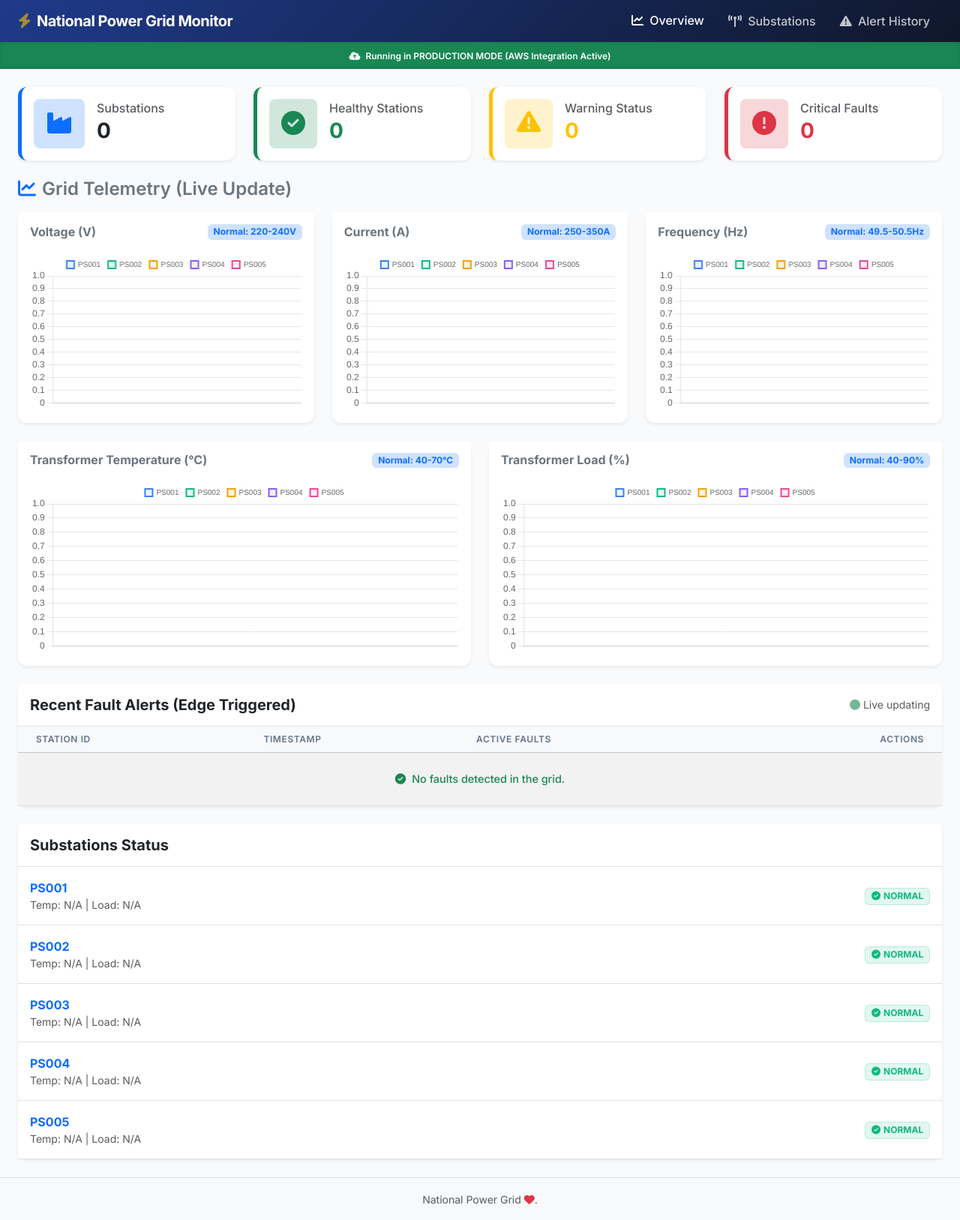
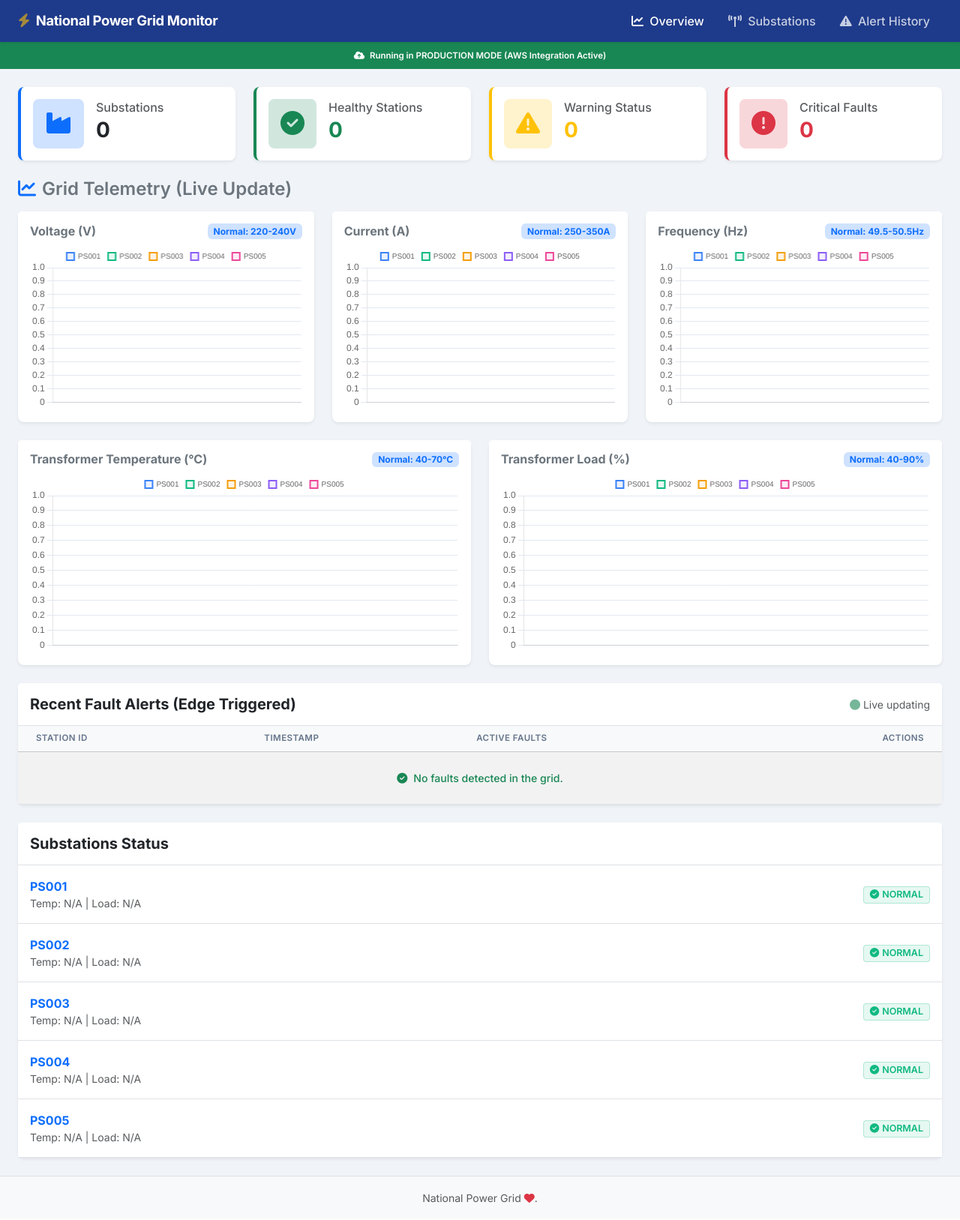
Before and after one commit to arun1027/Power-Grid-Monitor, a Flask app: page / in a window 1280 px wide. Shown: the whole page at 75% size. After the commit the page ends 1604 px from the top, so only its background shows below. Run offline with Flask 3, Linux system fonts and the light colour scheme; data that the repository does not hold is empty.

Commit message:
fixed issues

```diff
--- a/dashboard/app.py
+++ b/dashboard/app.py
@@ -26,34 +26,51 @@ def convert(item):
     new = {}
 
     for k, v in item.items():
-
         if isinstance(v, Decimal):
-
             if v % 1 == 0:
                 new[k] = int(v)
             else:
                 new[k] = float(v)
-
         else:
             new[k] = v
 
     return new
 
 
-def fetch_latest(limit=50):
+def scan_table_items():
+    """Scan DynamoDB table fully with pagination."""
+    items = []
+    try:
+        response = table.scan()
+        items.extend(response.get("Items", []))
+        while response.get("LastEvaluatedKey"):
+            response = table.scan(ExclusiveStartKey=response["LastEvaluatedKey"])
+            items.extend(response.get("Items", []))
+    except Exception as e:
+        print(f"[DYNAMODB ERROR] Failed to scan table '{TABLE_NAME}': {e}")
+        raise
+    return items
+
+
+def fetch_latest(limit=50, order="asc", station=None):
     """Scan DynamoDB table and return the most recent records sorted by timestamp."""
     try:
-        response = table.scan()
-        items = response.get("Items", [])
-        print(f"[DYNAMODB LOG] Scanned {len(items)} items from table '{TABLE_NAME}'.")
+        items = scan_table_items()
+        original_count = len(items)
 
-        # Sort newest first
-        items.sort(
-            key=lambda x: x.get("timestamp", ""),
-            reverse=True
-        )
+        if station:
+            items = [item for item in items if item.get("station_id") == station]
 
-        items = items[:limit]
+        print(f"[DYNAMODB LOG] Scanned {original_count} items from table '{TABLE_NAME}' and filtered to {len(items)} for station={station}.")
+
+        reverse = order.lower() == "desc"
+        items.sort(key=lambda x: x.get("timestamp", ""), reverse=reverse)
+
+        if reverse:
+            items = items[:limit]
+        else:
+            items = items[-limit:]
+
         return [convert(i) for i in items]
     except Exception as e:
         print(f"[DYNAMODB ERROR] Failed to fetch data from DynamoDB: {e}")
@@ -97,15 +114,12 @@ def alerts():
 def telemetry():
     """Returns latest telemetry records, optionally filtered by station_id."""
     station = request.args.get("station_id")
+    limit = request.args.get("limit", default=100, type=int)
+    order = request.args.get("order", default="asc", type=str).lower()
+    if order not in ("asc", "desc"):
+        order = "asc"
 
-    data = fetch_latest(100)
-
-    if station:
-        data = [
-            x for x in data
-            if x["station_id"] == station
-        ]
-
+    data = fetch_latest(limit=limit, order=order, station=station)
     return jsonify(data)
 
 
@@ -114,26 +128,33 @@ def status():
     """Returns per-station latest status and summary counts."""
     data = fetch_latest(100)
 
-    # Get the most recent reading for each station
+    # Get the MOST RECENT reading for each station.
+    # data is sorted ascending (oldest first), so we overwrite repeatedly
+    # to end up with the LAST (newest) reading per station.
     latest = {}
 
     for row in data:
 
         sid = row["station_id"]
+        latest[sid] = row   # always overwrite — last write = newest record
 
-        if sid not in latest:
-            latest[sid] = row
-
-    # Count station health states
+    # Count station health states by reading the status field directly
+    # status == "NORMAL" -> healthy
+    # status contains one fault -> warning
+    # status contains multiple faults (comma-separated) -> critical
     healthy = 0
     warning = 0
     critical = 0
 
     for station in latest.values():
-
-        if station["status"] == "NORMAL":
+        s = station.get("status", "NORMAL")
+        if s == "NORMAL":
             healthy += 1
+        elif "," in s:
+            # Multiple faults = critical
+            critical += 1
         else:
+            # Single fault = warning
             warning += 1
 
     return jsonify({
@@ -148,15 +169,10 @@ def status():
 @app.route("/api/alerts")
 def api_alerts():
     """Returns all non-NORMAL readings as the fault/alert list."""
-    data = fetch_latest(200)
+    limit = request.args.get("limit", default=200, type=int)
+    data = fetch_latest(limit=limit, order="desc")
 
-    alerts = []
-
-    for row in data:
-
-        if row["status"] != "NORMAL":
-            alerts.append(row)
-
+    alerts = [row for row in data if row.get("status") != "NORMAL"]
     return jsonify(alerts)
 
 
--- a/dashboard/static/css/style.css
+++ b/dashboard/static/css/style.css
@@ -1,174 +1,132 @@
-/* style.css - Custom stylesheet for National Power Grid Monitor */
+/* style.css - National Power Grid Monitor — Clean Theme */
 
-/* --- Custom Variables & Theme Tokens --- */
+/* --- Theme Variables --- */
 :root {
-    --primary-blue: #1e3a8a;       /* Dark Blue for Navigation */
-    --accent-blue: #3b82f6;        /* Light Teal/Blue accents */
-    --grid-bg: #f8fafc;            /* Off-white grid background */
-    --card-shadow: 0 4px 6px -1px rgb(0 0 0 / 0.05), 0 2px 4px -2px rgb(0 0 0 / 0.05);
-    --card-shadow-hover: 0 10px 15px -3px rgb(0 0 0 / 0.1), 0 4px 6px -4px rgb(0 0 0 / 0.1);
-
-    /* Semantic Colors */
-    --status-healthy: #10b981;     /* Emerald Green */
-    --status-warning: #f59e0b;     /* Amber Yellow */
-    --status-critical: #ef4444;    /* Rose Red */
-
-    --text-primary: #1e293b;
-    --text-secondary: #64748b;
+    --primary:    #1e3a8a;   /* Navy blue */
+    --accent:     #3b82f6;   /* Blue */
+    --healthy:    #10b981;   /* Green */
+    --warning:    #f59e0b;   /* Amber */
+    --critical:   #ef4444;   /* Red */
+    --bg:         #f0f4f8;
+    --card-bg:    #ffffff;
+    --border:     #e2e8f0;
+    --text:       #1e293b;
+    --muted:      #64748b;
 }
 
+/* --- Base --- */
 body {
     font-family: 'Inter', sans-serif;
-    background-color: var(--grid-bg);
-    color: var(--text-primary);
+    background-color: var(--bg);
+    color: var(--text);
     min-height: 100vh;
     display: flex;
     flex-direction: column;
 }
 
-/* --- Navigation --- */
+/* --- Navbar --- */
 .bg-grid-blue {
-    background: linear-gradient(135deg, #1e3a8a 0%, #0f172a 100%);
+    background-color: var(--primary);
 }
 
 .navbar-brand {
-    font-size: 1.25rem;
-    letter-spacing: -0.025em;
+    font-size: 1.15rem;
+    font-weight: 700;
+    letter-spacing: -0.02em;
 }
 
-.tracking-tight {
-    letter-spacing: -0.025em;
-}
+.tracking-tight { letter-spacing: -0.02em; }
 
 .navbar .nav-link {
-    color: rgba(255, 255, 255, 0.75);
-    transition: color 0.2s ease, transform 0.2s ease;
+    color: rgba(255,255,255,0.75);
 }
-
 .navbar .nav-link:hover,
 .navbar .nav-link.active {
     color: #ffffff !important;
-    transform: translateY(-1px);
 }
 
+/* --- Environment banner --- */
 .environment-badge {
-    box-shadow: inset 0 -2px 5px rgba(0, 0, 0, 0.1);
-    font-size: 0.85rem;
+    font-size: 0.82rem;
 }
 
-/* --- Cards and Grid --- */
+/* --- Cards --- */
 .card {
-    transition: transform 0.2s ease, box-shadow 0.2s ease;
-    border-radius: 12px;
+    background: var(--card-bg);
+    border: 1px solid var(--border);
+    border-radius: 8px;
 }
 
 .card-stat {
-    border-left-width: 5px !important;
-}
-
-.card-stat:hover {
-    transform: translateY(-2px);
-    box-shadow: var(--card-shadow-hover) !important;
+    border-left-width: 4px !important;
 }
 
 .card-kpi {
-    border: 1px solid rgba(0, 0, 0, 0.05);
+    border: 1px solid var(--border);
 }
 
-.card-kpi .h3 {
-    letter-spacing: -0.05em;
-}
-
-/* --- Badges & Highlights --- */
+/* --- Status Badges --- */
 .badge-healthy {
-    background-color: rgba(16, 185, 129, 0.12);
-    color: var(--status-healthy);
-    border: 1px solid rgba(16, 185, 129, 0.2);
+    background-color: rgba(16,185,129,0.1);
+    color: var(--healthy);
+    border: 1px solid rgba(16,185,129,0.25);
+    font-size: 0.78rem;
+    padding: 4px 8px;
+    border-radius: 4px;
+    font-weight: 600;
 }
 
 .badge-warning {
-    background-color: rgba(245, 158, 11, 0.12);
-    color: var(--status-warning);
-    border: 1px solid rgba(245, 158, 11, 0.2);
+    background-color: rgba(245,158,11,0.1);
+    color: var(--warning);
+    border: 1px solid rgba(245,158,11,0.25);
+    font-size: 0.78rem;
+    padding: 4px 8px;
+    border-radius: 4px;
+    font-weight: 600;
 }
 
 .badge-critical {
-    background-color: rgba(239, 68, 68, 0.12);
-    color: var(--status-critical);
-    border: 1px solid rgba(239, 68, 68, 0.2);
+    background-color: rgba(239,68,68,0.1);
+    color: var(--critical);
+    border: 1px solid rgba(239,68,68,0.25);
+    font-size: 0.78rem;
+    padding: 4px 8px;
+    border-radius: 4px;
+    font-weight: 600;
 }
 
-/* Status Cards glow on Substation Details */
-.kpi-healthy-glow {
-    border: 1px solid rgba(16, 185, 129, 0.4) !important;
-    box-shadow: 0 0 15px rgba(16, 185, 129, 0.15) !important;
-}
-
-.kpi-warning-glow {
-    border: 1px solid rgba(245, 158, 11, 0.4) !important;
-    box-shadow: 0 0 15px rgba(245, 158, 11, 0.15) !important;
-}
-
-.kpi-critical-glow {
-    border: 1px solid rgba(239, 68, 68, 0.4) !important;
-    box-shadow: 0 0 15px rgba(239, 68, 68, 0.15) !important;
-}
+/* --- KPI Glow borders (Substation page) --- */
+.kpi-healthy-glow { border: 2px solid var(--healthy) !important; }
+.kpi-warning-glow { border: 2px solid var(--warning) !important; }
+.kpi-critical-glow { border: 2px solid var(--critical) !important; }
 
 /* --- Tables --- */
 .table {
-    font-size: 0.9rem;
+    font-size: 0.88rem;
+}
+.table th {
+    font-weight: 600;
+    color: var(--muted);
+    text-transform: uppercase;
+    font-size: 0.72rem;
+    letter-spacing: 0.04em;
+    border-top: none;
 }
 
-.table th {
-    font-weight: 600;
-    color: var(--text-secondary);
-    text-transform: uppercase;
-    font-size: 0.75rem;
-    letter-spacing: 0.05em;
+/* --- Buttons --- */
+.btn-outline-secondary {
+    border-color: var(--border);
+    color: var(--muted);
+}
+.btn-outline-secondary:hover {
+    background-color: #f1f5f9;
+    color: var(--text);
 }
 
-/* --- Animations --- */
+/* --- Animate pulse (live dot) --- */
 @keyframes pulse {
-    0%, 100% {
-        opacity: 1;
-    }
-    50% {
-        opacity: .4;
-    }
+    0%, 100% { opacity: 1; }
+    50%       { opacity: .4; }
 }
-
-.animate-pulse {
-    animation: pulse 2s cubic-bezier(0.4, 0, 0.6, 1) infinite;
-}
-
-@keyframes bounce {
-    0%, 100% {
-        transform: translateY(0);
-        animation-timing-function: cubic-bezier(0.8,0,1,1);
-    }
-    50% {
-        transform: translateY(-15%);
-        animation-timing-function: cubic-bezier(0,0,0.2,1);
-    }
-}
-
-.animate-bounce {
-    animation: bounce 2.5s infinite;
-}
-
-/* Chart Canvas styles */
-.chart-container {
-    padding-top: 10px;
-}
-
-/* Custom button states */
-.btn-outline-secondary {
-    border-color: #cbd5e1;
-    color: var(--text-secondary);
-}
-
-.btn-outline-secondary:hover {
-    background-color: #f1f5f9;
-    color: var(--text-primary);
-    border-color: #94a3b8;
-}
+.animate-pulse { animation: pulse 2s ease-in-out infinite; }
--- a/dashboard/static/js/dashboard.js
+++ b/dashboard/static/js/dashboard.js
@@ -25,17 +25,25 @@ document.addEventListener("DOMContentLoaded", () => {
     }
 });
 
-// Helper to format ISO timestamp to readable locale format
+// Helper to format ISO timestamp to readable GMT+1 locale format
 function formatTime(isoString) {
     const date = new Date(isoString);
-    return date.toLocaleTimeString([], { hour: '2-digit', minute: '2-digit', second: '2-digit' });
+    // Force GMT+1 display regardless of client locale
+    return date.toLocaleTimeString('en-GB', {
+        hour: '2-digit',
+        minute: '2-digit',
+        second: '2-digit',
+        hour12: false,
+        timeZone: 'Europe/Berlin'
+    });
 }
 
 // Helper to construct a semantic status HTML badge
 function getStatusBadge(status) {
     if (status === "NORMAL") return `<span class="badge badge-healthy"><i class="fa-solid fa-circle-check me-1"></i>NORMAL</span>`;
-    if (status === "Warning") return `<span class="badge badge-warning"><i class="fa-solid fa-triangle-exclamation me-1"></i>Warning</span>`;
-    return `<span class="badge badge-critical"><i class="fa-solid fa-circle-exclamation me-1"></i>Critical</span>`;
+    // Multiple faults = critical (comma-separated), single fault = warning
+    if (status && status.includes(",")) return `<span class="badge badge-critical"><i class="fa-solid fa-circle-exclamation me-1"></i>${status}</span>`;
+    return `<span class="badge badge-warning"><i class="fa-solid fa-triangle-exclamation me-1"></i>${status || 'Warning'}</span>`;
 }
 
 // ============================================================================
@@ -128,23 +136,16 @@ function updateOverviewData() {
             });
         })
         .catch(err => console.error("Error fetching grid status summary:", err));
-
     // B. Fetch Telemetry History and Redraw Charts
-    fetch('/api/telemetry?limit=50')
+    // API now returns ascending order (oldest -> newest) for correct left-to-right rendering
+    fetch('/api/telemetry?limit=50&order=asc')
         .then(response => response.json())
         .then(telemetryData => {
-            // Reverse array so records are in chronological order (oldest to newest)
-            const chronologicalData = [...telemetryData].reverse();
-
-            // Group records by station ID
+            // Group records by station ID (API already sorted ascending)
             const grouped = {};
             Object.keys(stationColors).forEach(sid => {
-                grouped[sid] = chronologicalData.filter(d => d.station_id === sid).slice(-10);
+                grouped[sid] = telemetryData.filter(d => d.station_id === sid).slice(-10);
             });
-
-            // Find the station with the most timestamps to use as X-axis labels
-            let maxStation = Object.keys(grouped).reduce((a, b) => grouped[a].length >= grouped[b].length ? a : b, "PS001");
-            const timeLabels = (grouped[maxStation] || []).map(r => formatTime(r.timestamp));
 
             const metrics = ["voltage", "current", "frequency", "temperature", "load"];
 
@@ -152,22 +153,30 @@ function updateOverviewData() {
                 const chart = charts[metric];
                 if (!chart) return;
 
-                chart.data.labels = timeLabels;
-
-                // Update datasets for each station
+                // Build x/y point objects using timestamp as x-axis and metric value as y-axis
+                // This is the correct Chart.js format for time-series data
                 chart.data.datasets.forEach(dataset => {
                     const stationId = dataset.label;
                     const stationRecords = grouped[stationId] || [];
-                    dataset.data = stationRecords.map(r => r[metric]);
+                    dataset.data = stationRecords.map(r => ({
+                        x: formatTime(r.timestamp),
+                        y: r[metric]
+                    }));
                 });
 
-                chart.update('none'); // Update without full transitions for smooth performance
+                // Use labels from the station with the most data points
+                const maxStation = Object.keys(grouped).reduce(
+                    (a, b) => grouped[a].length >= grouped[b].length ? a : b, "PS001"
+                );
+                chart.data.labels = (grouped[maxStation] || []).map(r => formatTime(r.timestamp));
+
+                chart.update('none');
             });
         })
-        .catch(err => console.error("Error fetching telemetry logs:", err));
+        .catch(err => console.error("Error fetching telemetry logs:", err));;
 
-    // C. Update Recent Alerts Table
-    fetch('/api/alerts?limit=5')
+    // C. Update Recent Alerts Table — reads from status field, not faults array
+    fetch('/api/alerts?limit=10')
         .then(response => response.json())
         .then(alerts => {
             const tableBody = document.getElementById("table-alerts-body");
@@ -185,8 +194,11 @@ function updateOverviewData() {
             }
 
             alerts.forEach(alert => {
-                const badgeClass = alert.faults.length > 1 ? "bg-danger" : "bg-warning";
-                const badges = alert.faults.map(f => `<span class="badge ${badgeClass} me-1">${f}</span>`).join(" ");
+                // Build fault badges from the status string (e.g. "HIGH_VOLTAGE,OVERHEATING")
+                const statusStr = alert.status || "FAULT";
+                const faultList = statusStr.split(",").map(f => f.trim()).filter(f => f && f !== "NORMAL");
+                const badgeClass = faultList.length > 1 ? "bg-danger" : "bg-warning text-dark";
+                const badges = faultList.map(f => `<span class="badge ${badgeClass} me-1">${f}</span>`).join(" ");
 
                 const row = document.createElement("tr");
                 row.innerHTML = `
@@ -303,7 +315,7 @@ function initStationDetails() {
 }
 
 function updateStationDetailsData(stationId, limits) {
-    fetch(`/api/telemetry?station_id=${stationId}&limit=12`)
+    fetch(`/api/telemetry?station_id=${stationId}&limit=12&order=desc`)
         .then(response => response.json())
         .then(history => {
             if (history.length === 0) return;
--- a/sensor_node/sensors.py
+++ b/sensor_node/sensors.py
@@ -1,7 +1,7 @@
 # sensors.py - Sensor Simulator for Power Stations
 import random
 import time
-from datetime import datetime
+from datetime import datetime, timezone
 from config import SENSOR_RANGES
 
 def generate_sensor_data(station_id, inject_fault=False):
@@ -43,7 +43,7 @@ def generate_sensor_data(station_id, inject_fault=False):
         "frequency": frequency,
         "temperature": temperature,
         "load": load,
-        "timestamp": datetime.now().isoformat()
+        "timestamp": datetime.now(timezone.utc).strftime("%Y-%m-%dT%H:%M:%S.%f") + "Z"
     }
 
     return data
```
Also changed, not shown: fog_node/fog_alerts.db.
